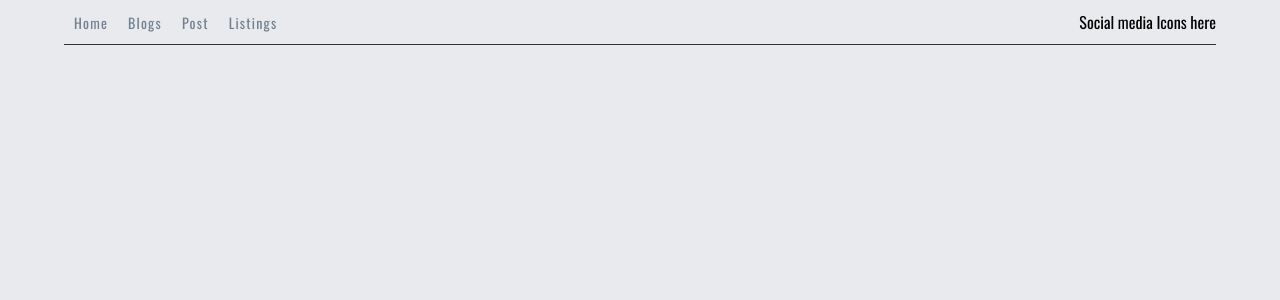
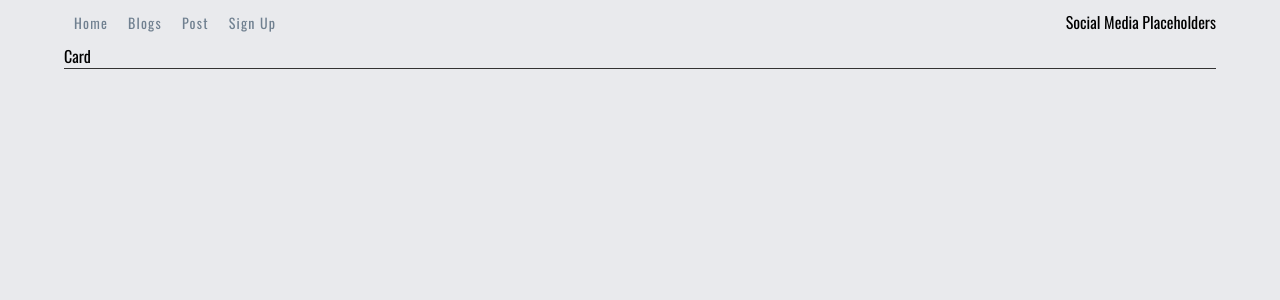
Before and after one commit to Tbonexas/snare, a React (Create React App) app: page / in a window 1280 px wide. Shown: the top 300 px of the page. Built offline with nearby package versions, Linux system fonts and the light colour scheme.

Commit message:
created hero and card to follow component.

```diff
--- a/package.json
+++ b/package.json
@@ -6,6 +6,8 @@
     "@testing-library/jest-dom": "^5.11.9",
     "@testing-library/react": "^11.2.5",
     "@testing-library/user-event": "^12.7.3",
+    "express": "^4.17.1",
+    "nodemon": "^2.0.7",
     "react": "^17.0.2",
     "react-dom": "^17.0.2",
     "react-router-dom": "^5.2.0",
--- a/src/App.js
+++ b/src/App.js
@@ -2,11 +2,14 @@ import React from 'react'
 import './App.css';
 import Home from './containers/Home';
 import Header from './components/Header';
+import Hero from './components/Hero';
+
 
 function App() {
   return (
     <div className="App">
       <Header />
+      <Hero />
       <Home />
     </div>
   );
--- a/src/components/Header/index.js
+++ b/src/components/Header/index.js
@@ -12,10 +12,10 @@ const Header = (props) => {
             <a href="#">Home </a>
             <a href="#">Blogs </a>
             <a href="#">Post </a>
-            <a href="#">Listings </a>
+            <a href="#">Sign Up</a>
         </nav>
         <div>
-            Social media Icons here
+            Social Media Placeholders
         </div>
     </header>
    )
--- a/src/components/Hero/index.js
+++ b/src/components/Hero/index.js
@@ -0,0 +1,15 @@
+import React from 'react'
+import './style.css'
+import Card from '../UI/Card';
+
+
+const Hero = (props) => {
+  return(
+    <div>
+        <Card />
+    </div>
+   )
+
+ }
+
+export default Hero;
--- /dev/null
+++ b/src/components/UI/Card/index.js
@@ -0,0 +1,16 @@
+import React from 'react'
+import './style.css';
+
+/**
+* @author
+* @function Card
+**/
+
+const Card = (props) => {
+  return(
+    <div>Card</div>
+   )
+
+ }
+
+export default Card;
```
Also changed, not shown: src/components/UI/Card/style.css (added), src/index.js (line endings or trailing spaces), 1 other file (tests, documents, lock files or other folders).
